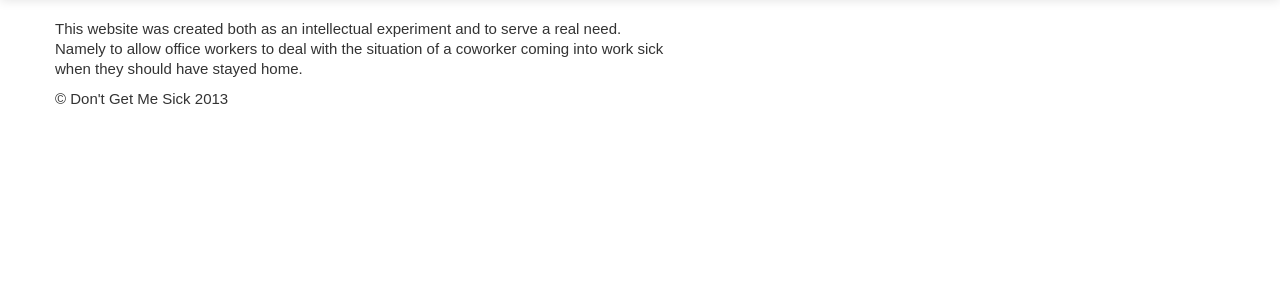
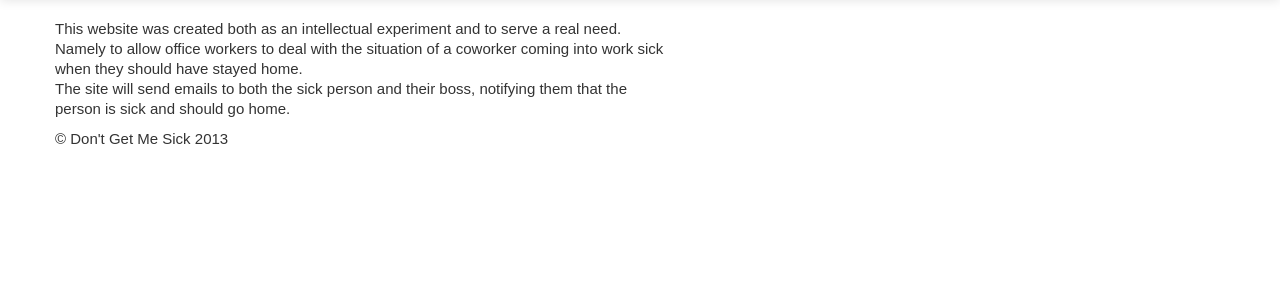
Before and after one commit to dlorenc/dontgetmesick, a Python web app: template templates/about.html in a window 1280 px wide. Shown: the part 41-341 px from the top of the page. Run offline with Jinja, Linux system fonts and the light colour scheme; the template is opened without the code that fills it, so the values that code supplies are empty.

Commit message:
updated about.html to be more descriptive

```diff
--- a/templates/about.html
+++ b/templates/about.html
@@ -2,9 +2,10 @@
 {% block title %}Don't Get Me Sick: About{% endblock %}
 {% block content %}
 <body>
-<p>This website was created both as an intellectual experiment and to serve a real need.</br>
-Namely to allow office workers to deal with the situation of a coworker coming into work sick</br>
-when they should have stayed home.</p>
+<p>This website was created both as an intellectual experiment and to serve a real need.<br />
+Namely to allow office workers to deal with the situation of a coworker coming into work sick<br />
+when they should have stayed home.<br />
+The site will send emails to both the sick person and their boss, notifying them that the<br />
+person is sick and should go home.</p>
 </body>
-
 {% endblock %}
```
